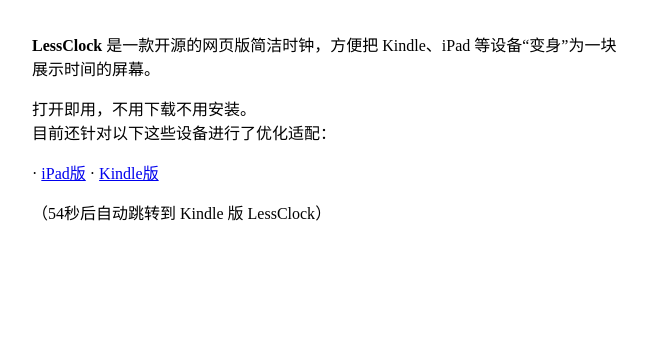
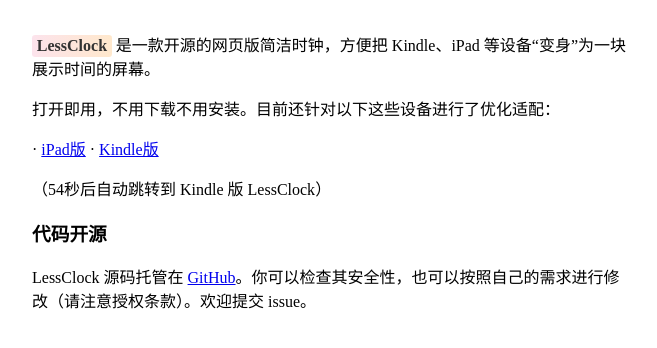
Before and after one commit to nodewee/LessClock, a plain HTML site: page clock/index.html in a window 1280 px wide. Shown: the whole page, without its empty margins (308-965 px from the left). Drawn offline with Linux system fonts and the light colour scheme.

Commit message:
添加源码链接

```diff
--- a/clock/css/index.css
+++ b/clock/css/index.css
@@ -4,3 +4,23 @@
   max-width: 600px;
   margin: auto;
 }
+
+
+.app {
+  color: #333;
+  -webkit-box-decoration-break: clone;
+  box-decoration-break: clone;
+  background: -webkit-gradient(
+    linear,
+    left top,
+    right top,
+    from(#fce3ec),
+    to(#ffe8cc)
+  );
+  background: linear-gradient(90deg, #fce3ec, #ffe8cc);
+  font-weight: bold;
+  overflow-wrap: break-word;
+  word-wrap: break-word;
+  padding: 0.1rem 0.3rem 0.2rem;
+  border-radius: 0.2rem;
+}
--- a/clock/index.html
+++ b/clock/index.html
@@ -26,13 +26,17 @@
 <body>
     <div class="intro">
 
-        <p><b>LessClock</b> 是一款开源的网页版简洁时钟，方便把 Kindle、iPad 等设备“变身”为一块展示时间的屏幕。</p>
-        <p>打开即用，不用下载不用安装。
-            <br>目前还针对以下这些设备进行了优化适配：
+        <p><b class="app">LessClock</b> 是一款开源的网页版简洁时钟，方便把 Kindle、iPad 等设备“变身”为一块展示时间的屏幕。</p>
+        <p>打开即用，不用下载不用安装。目前还针对以下这些设备进行了优化适配：
         </p>
         <p>· <a href="ipad">iPad版</a> · <a href="kindle">Kindle版</a> </p>
         <p class="gray">（<span id="agent">请在浏览器设置中启用 JavaScript</span>）</p>
     </div>
+
+
+    <div><h3>代码开源</h3>
+        LessClock 源码托管在 <a href="https://github.com/NodeWee/LessClock" target="_blank">GitHub</a>。你可以检查其安全性，也可以按照自己的需求进行修改（请注意授权条款）。欢迎提交 issue。</div>
+
 
 
     <script type="text/javascript">
```
Also changed, not shown: clock/ipad/index.html (+2 -1 lines), clock/kindle/index.html (+3 -0 lines), 1 other file.
